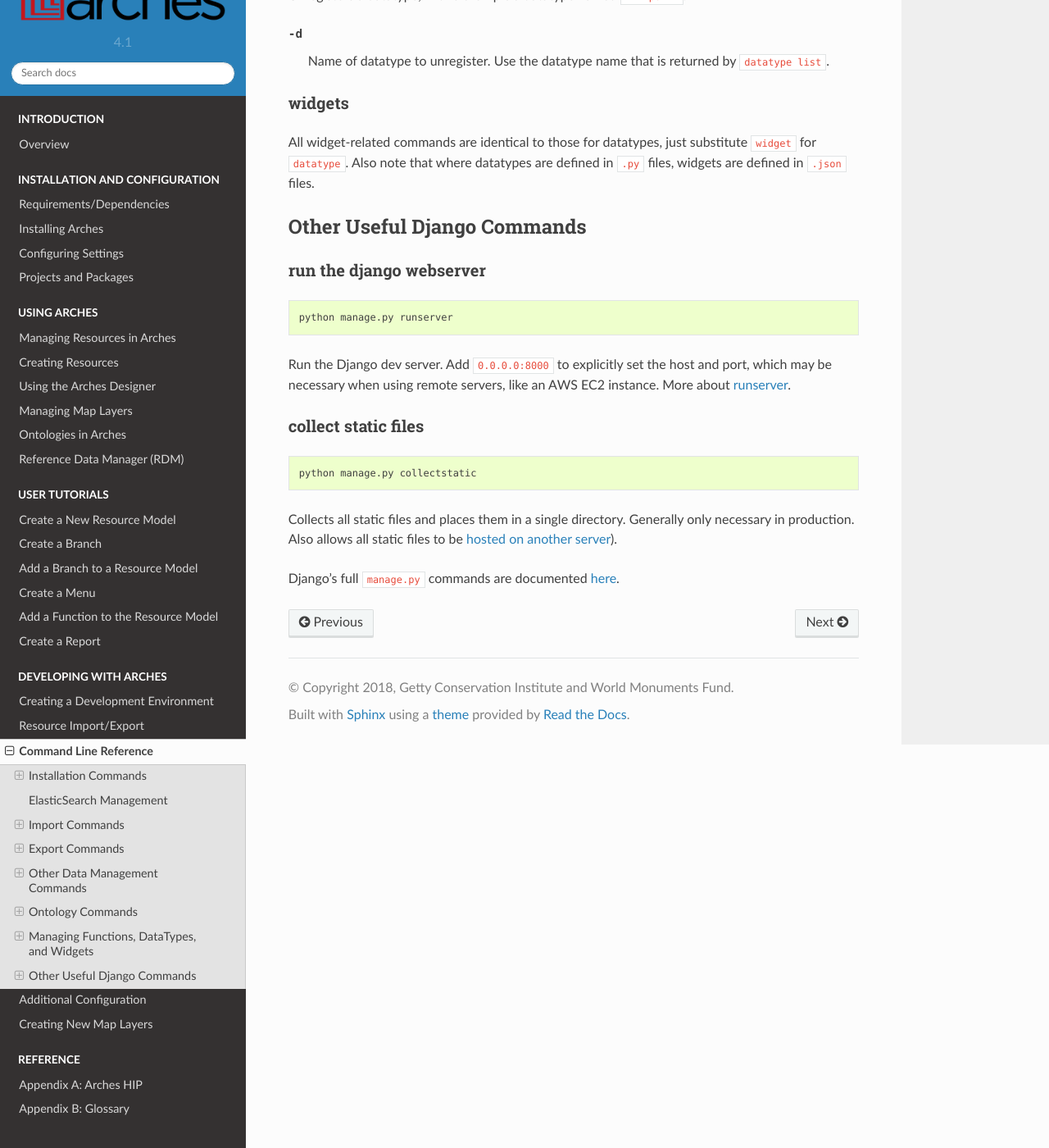
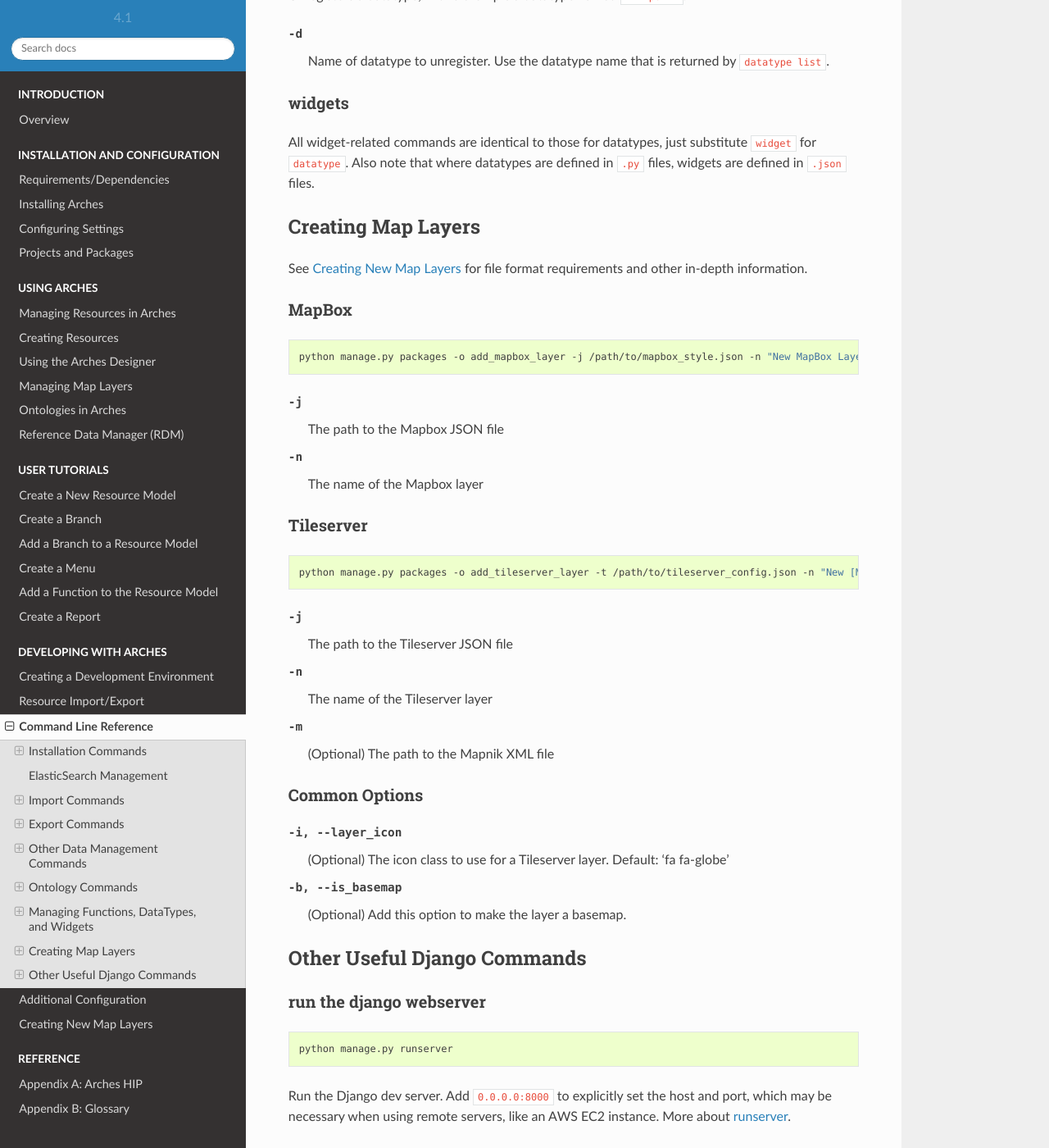
Before and after one commit to archesproject/arches-docs, a Sphinx documentation site: the page built from docs/command-line-reference.txt, in a window 1280 px wide and 1400 px high, scrolled down 8011 px. Shown: the whole window at 82% size. Built offline with Sphinx 7.4.7 and the Read the Docs theme 2.0.0, drawn with Linux system fonts in a browser that asks for light colours.

Commit message:
added map layer commands and option to command-line-reference.txt

```diff
--- a/docs/command-line-reference.txt
+++ b/docs/command-line-reference.txt
@@ -285,6 +285,7 @@ Updates a datatype, necessary anytime changes are made to your datatype's proper
 
 -source Location of the ``.py`` file that defines the datatype.
 
+
 **unregister a datatype**
 
 .. code-block:: bash
@@ -299,6 +300,42 @@ widgets
 -------
 
 All widget-related commands are identical to those for datatypes, just substitute ``widget`` for ``datatype``. Also note that where datatypes are defined in ``.py`` files, widgets are defined in ``.json`` files.
+
+
+Creating Map Layers
+=======================
+
+
+See :ref:`Creating New Map Layers` for file format requirements and other in-depth information.
+
+MapBox
+------
+.. code-block:: bash
+
+   python manage.py packages -o add_mapbox_layer -j /path/to/mapbox_style.json -n "New MapBox Layer" [{-b|--is_basemap}] [{-i|--layer_icon} 'icon_class'}]
+
+-j  The path to the Mapbox JSON file
+-n  The name of the Mapbox layer
+
+
+Tileserver
+----------
+
+.. code-block:: bash
+
+   python manage.py packages -o add_tileserver_layer -t /path/to/tileserver_config.json -n "New [Mapnik] Tileserver Layer" [-m /path/to/mapnik_config.xml] [{-b|--is_basemap}] [{-i|--layer_icon} 'icon_class'}]
+
+-j  The path to the Tileserver JSON file
+-n  The name of the Tileserver layer
+-m  (Optional) The path to the Mapnik XML file
+
+Common Options
+--------------
+
+-i, --layer_icon  (Optional) The icon class to use for a Tileserver layer. Default: 'fa fa-globe'
+-b, --is_basemap  (Optional) Add this option to make the layer a basemap.
+
+
 
 Other Useful Django Commands
 ============================
```
